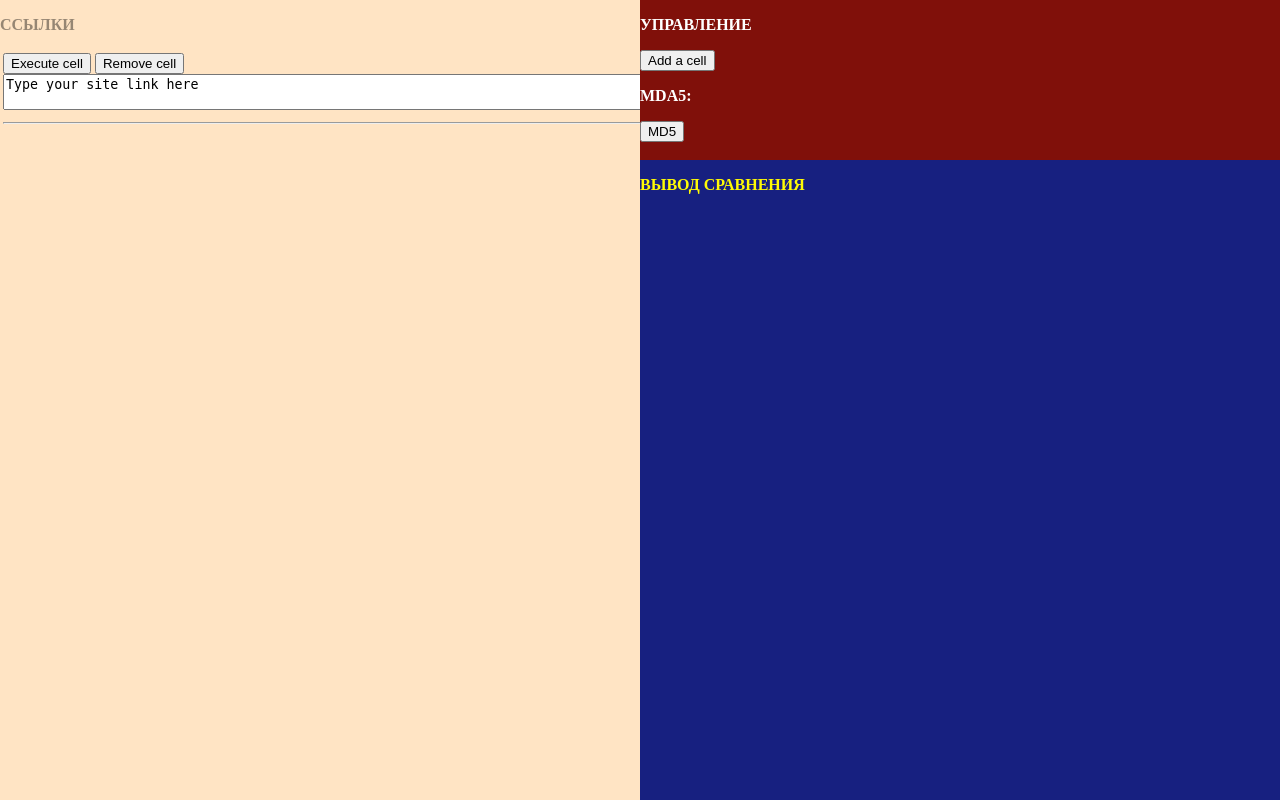
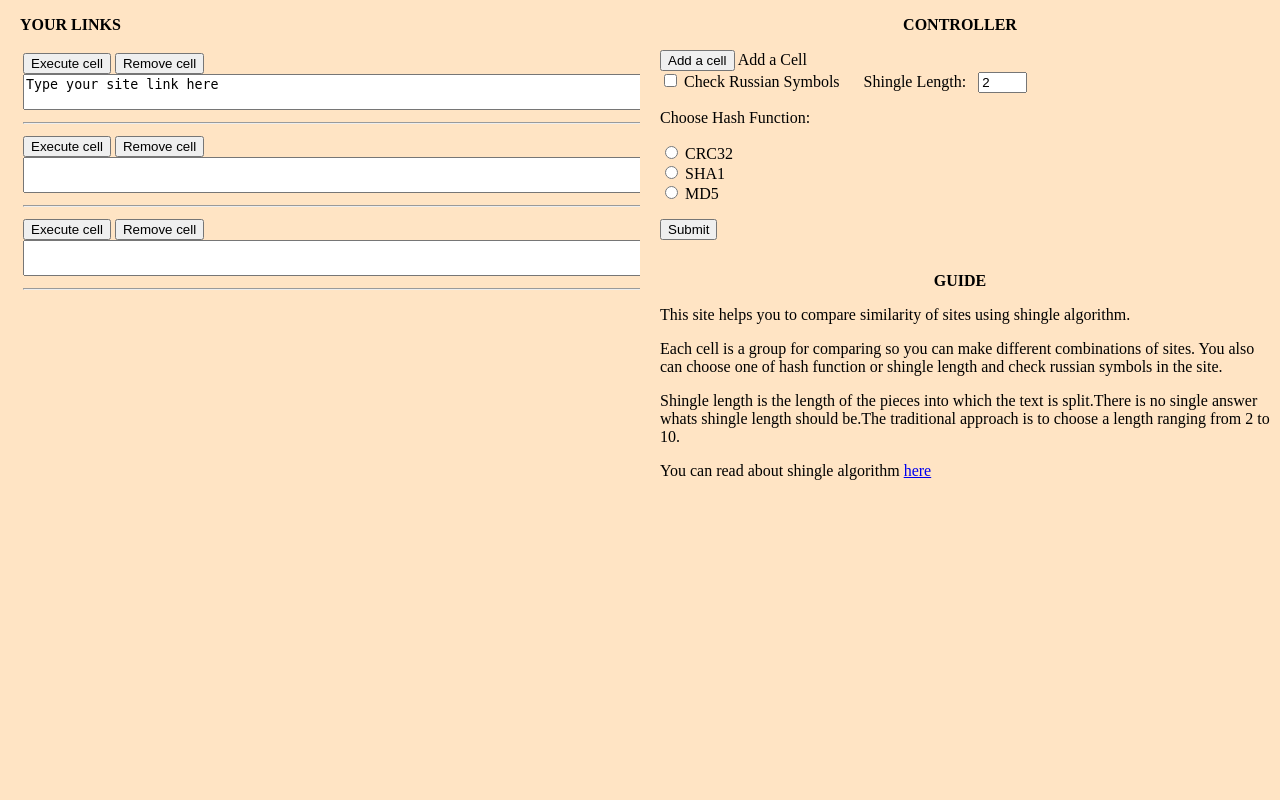
Before and after one commit to VladimirPalmin/web_antiplagiat, a Flask app: page / in a window 1280 px wide. Run offline with Flask 2, Linux system fonts and the light colour scheme.

Commit message:
add control

```diff
--- a/antiplagiat.py
+++ b/antiplagiat.py
@@ -14,6 +14,8 @@
         except Exception as e:
             if type(e).__name__ == "ValueError":
                 return ["To compare you should write at least 2 link"]
+            if str(e) == "division by zero":
+                return ["To compare you should choose hash function"]
             else:
                 return ["Something strange happened"]
         return func(*args, **kwargs)
@@ -114,11 +116,15 @@
     :param algorithm: str, name hash function
     :param shingle_length: int
     """
+    if shingle_length == 0:
+        return ["Shingle length must be bigger 0"]
     if len(texts) < 2:
         raise ValueError
     shingles = []
     results = []
     for counter, text in enumerate(texts):
+        if shingle_length >= len(text):
+            return ["Shingle length too big"]
         text = delete_noise(text)
         if flag:
             results.append(f"There are {check_for_cheating(text, flag=flag)} "
--- a/app.py
+++ b/app.py
@@ -13,6 +13,7 @@
 outputs = ['']
 execute_counters = [0]
 current_execute_count = 0
+params = ['crc32', 2, False]
 
 
 @app.route('/favicon.svg')
@@ -22,6 +23,16 @@
         os.path.join(app.root_path, 'static'),
         'noun_Search_1221934.svg'
     )
+
+
+@app.route('/submit', methods=['POST'])
+def submit():
+    """Changes parameters of anitiplagiat algorithm"""
+    global params
+    params[0] = request.form.get('hash')
+    params[1] = request.form.get('len')
+    params[2] = request.form.get('rus')
+    return redirect('/')
 
 
 @app.route('/execute_cell/<cell_id>', methods=['POST'])
@@ -40,10 +51,11 @@
 
         inputs[cell_id] = request.form['input{}'.format(cell_id)]
         texts = parsing(inputs[cell_id].split())
-        result = antiplagiat.compare(texts)
+        result = antiplagiat.compare(texts=texts, algorithm=params[0],
+                                     shingle_length=int(params[1]), flag=params[2])
     except BaseException as e:
         # anything could happen inside, even `exit()` call
-        result = [str(e)]
+        result = params
 
     outputs[cell_id] = result
     return redirect('/')
@@ -53,7 +65,8 @@
 def get():
     return render_template(
         'web_antiplagiat.html',
-        cells=zip(range(len(inputs)), inputs, outputs, execute_counters))
+        cells=zip(range(len(inputs)), inputs, outputs, execute_counters),
+        params=params)
 
 
 @app.route('/add_link', methods=['POST', 'GET'])
--- a/parsing.py
+++ b/parsing.py
@@ -1,6 +1,7 @@
 import requests
 from bs4 import BeautifulSoup
 import re
+import lxml
 
 
 def parsing(urls: list):
--- a/templates/web_antiplagiat.html
+++ b/templates/web_antiplagiat.html
@@ -5,12 +5,12 @@
     <title>Web Antiplagiat</title>
     <style>
         .inputs {position:fixed;left:0;top:0;width:50%;height:100%;
-            background: bisque ;color: rgba(0, 0, 0, 0.41);overflow:auto;}
-        .controller {position: fixed; right: 0;top:0;width:50%;height:20%;
-            background: #80100a;color: #ffffff;overflow:auto;}
-        .outputs {position:fixed;right:0;bottom:0;width:50%;height:80%;
-            background: #172080;color: #fffb05;overflow:auto;}
-
+            background: #ffe4c4;color: rgb(0, 0, 0);overflow:auto;}
+        .controller {position: fixed; right: 0;top:0;width:50%;height:32%;
+            background: #ffe4c4;color: rgb(0, 0, 0);overflow:auto;}
+        .guide {position:fixed;right:0;bottom:0;width:50%;height:68%;
+            background: #ffe4c4;color: rgb(0, 0, 0);overflow:auto;}
+        ul {padding: 0; margin-left: 20px;}
       </style>
     <link rel="shortcut icon" href="{{ url_for('static',
     filename='noun_Search_1221934.svg')}}">
@@ -18,7 +18,9 @@
 </head>
 <body>
     <div class="inputs">
-        <p><b>ССЫЛКИ</b></p>
+        <ul>
+            <p><b>YOUR LINKS</b></p>
+
         <table>
         {% for item in cells %}
             <form action="/execute_cell/{{ item[0] }}" method="post" id="form{{ item[0] }}">
@@ -39,43 +41,54 @@
             </form>
       {% endfor %}
       </table>
+        </ul>
+    <script src="{{ url_for('static',filename='js/scripts.js') }}"></script>
+    </div>
+    <div class="guide">
+        <div style="text-align: center;"> <p><b>GUIDE</b></p></div>
+        <ul>
+            <p>This site helps you to compare similarity of sites using
+                shingle algorithm.</p>
+            <p> Each cell is a group for comparing so you can make
+                different combinations of sites. You also can choose one of
+                hash function or shingle length and check russian symbols in
+                the site.
+            </p>
+                Shingle length is the length of the pieces into which the
+                text is split.There is no single answer whats shingle length
+                should be.The traditional approach is to choose a length
+                ranging from 2 to 10.
+            <p>You can read about shingle algorithm <a href="https://en.wikipedia.org/wiki/W-shingling">here</a></p>
 
-    </div>
-    <div class="outputs">
-        <p><b>ВЫВОД СРАВНЕНИЯ</b></p>
-        <table>
-        {% for item in cells %}
-            <form action="/execute_cell/{{ item[0] }}" method="post" id="form{{ item[0] }}">
-              <tr>
-                <td>
-                    <button formaction="/remove_cell/{{ item[0] }}" type="submit">Remove cell</button>
-                    <br>
-                    {% for i in item[2] %}
-                    <textarea name="input{{ item[0] }}" cols="80"
-                              style="max-height: 100px; max-width: 650px">{{
-                            i }}</textarea>
-                     <!-- maybe don't show this when no output -->
-                        {% endfor %}
-                    <hr>
-                </td>
-              </tr>
-            </form>
-        {% endfor %}
-      </table>
-
+        </ul>
     </div>
 
     <div class="controller">
-        <p><b>УПРАВЛЕНИЕ</b></p>
-        <tr>
-            <form action="/add_link" method="post">
-              <button type="submit">Add a cell</button>
+        <div style="text-align: center;"> <p><b>CONTROLLER</b></p></div>
+        <ul>
+            <tr>
+                <form action="/add_link" method="post">
+                    <button type="submit">Add a cell</button> Add a Cell
+                </form>
+              </tr>
+            <form action="/submit" method="post">
+                <input name="rus" id="rus" type="checkbox"> Check Russian
+                Symbols &nbsp;&nbsp;&nbsp;&nbsp;
+                Shingle Length:&nbsp;&nbsp;&nbsp;<input type="text" size="3"
+                                                        maxlength="20"
+                                                        value={{ params[1] }} name="len">
+                <p>Choose Hash Function:</p>
+                <dl>
+                <dt><input type="radio" name="hash" value="crc32">
+                <label for="crc32">CRC32</label></dt>
+                <dt><input type="radio" name="hash" value="sha1">
+                <label for="sha1">SHA1</label></dt>
+                <dt><input type="radio" name="hash" value="md5">
+                <label for="md5">MD5</label></dt>
+                </dl>
+                <input type="submit">
             </form>
-          </tr>
-        <p><b>MDA5:</b></p>
-        <button type="submit">MD5</button>
-        <p><b>CRC32:</b></p>
-        <button type="submit">CRC32</button>
+        </ul>
     </div>
 </body>
 </html>
```
